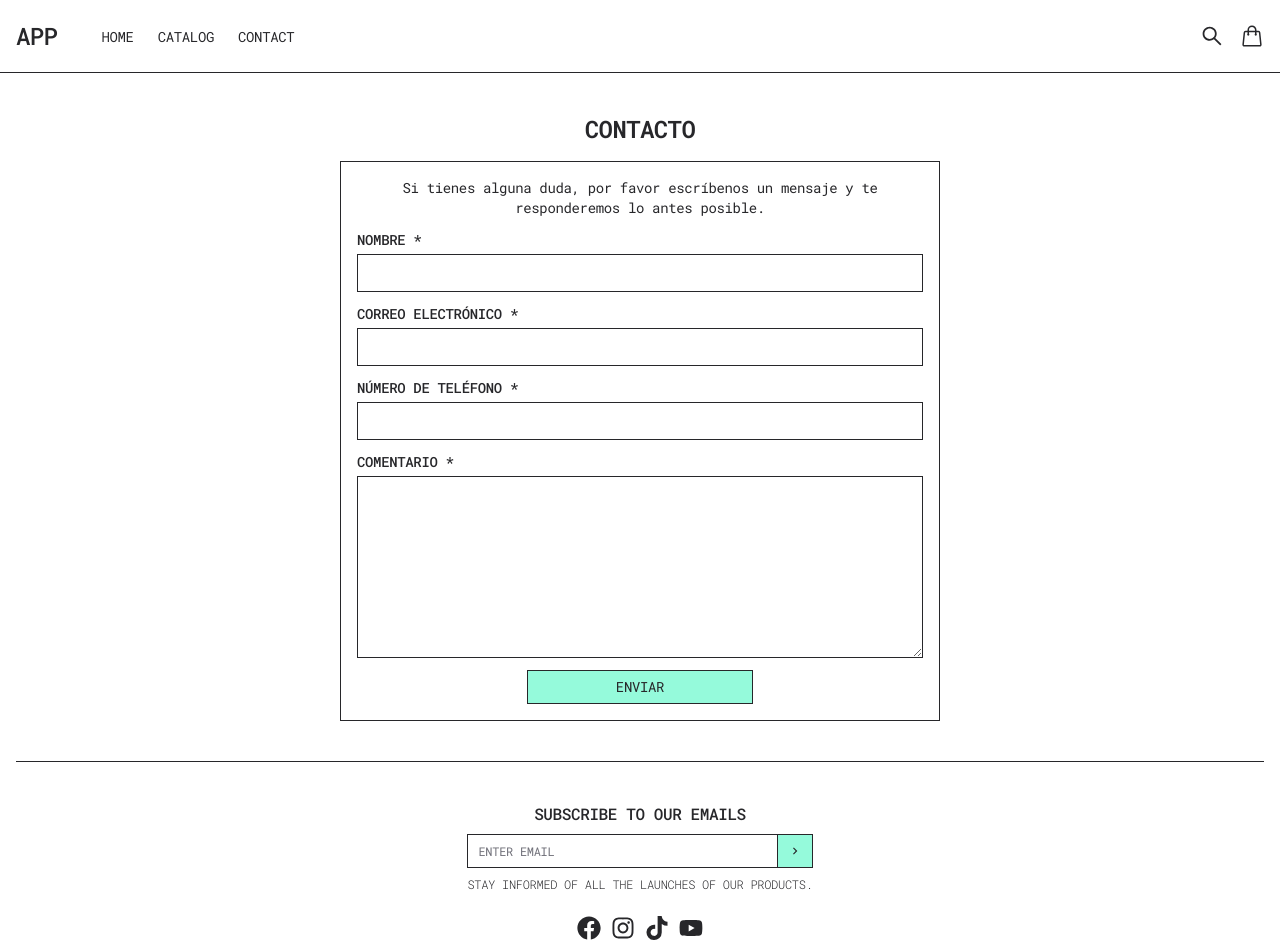
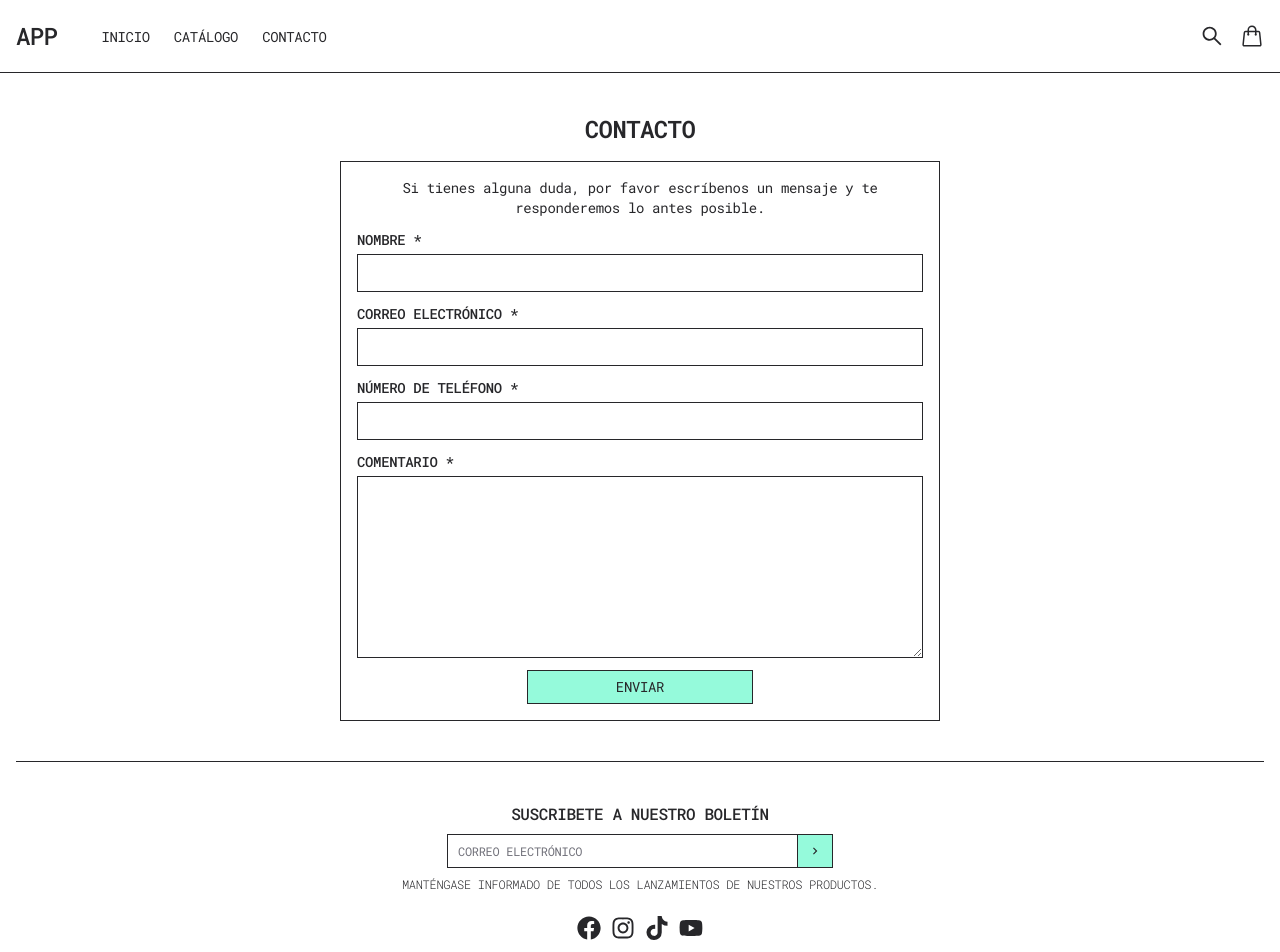
Before and after one commit to lbavendanos/privoti, a Next.js app: page /contact in a window 1280 px wide. Shown: the top 952 px of the page. Built offline with nearby package versions, Linux system fonts and the light colour scheme; no server answers.

Commit message:
Fix footer texts

```diff
--- a/src/layouts/base/components/BaseFooter.tsx
+++ b/src/layouts/base/components/BaseFooter.tsx
@@ -15,8 +15,8 @@ export default function BaseFooter() {
           <BaseFooterSubscribe />
           <BaseFooterSocial />
           <Paragraph size="xs" weight="light" className="text-center" uppercase>
-            <span className="text-base">©</span> {year} {appName} All Rights
-            Reserved
+            <span className="text-base">©</span> {year} {appName} Todos los
+            derechos reservados
           </Paragraph>
         </div>
       </Container>
--- a/src/layouts/base/components/BaseFooterSubscribe.tsx
+++ b/src/layouts/base/components/BaseFooterSubscribe.tsx
@@ -7,14 +7,14 @@ export default function BaseFooterSubscribe() {
   return (
     <div className="flex flex-col items-center justify-center space-y-2 text-center">
       <Paragraph weight="medium" uppercase>
-        Subscribe to our emails
+        Suscribete a nuestro boletín
       </Paragraph>
       <div className="flex justify-center w-full">
         <FormControl
           id="email"
           type="email"
           name="email"
-          placeholder="Enter email"
+          placeholder="Correo electrónico"
           className="shrink py-2 max-w-[350px] border-r-0"
         />
         <Button type="button">
@@ -22,7 +22,7 @@ export default function BaseFooterSubscribe() {
         </Button>
       </div>
       <Paragraph size="xs" weight="light" uppercase>
-        Stay informed of all the launches of our products.
+        Manténgase informado de todos los lanzamientos de nuestros productos.
       </Paragraph>
     </div>
   )
--- a/src/layouts/base/components/BaseNavbar.tsx
+++ b/src/layouts/base/components/BaseNavbar.tsx
@@ -19,7 +19,7 @@ export default function BaseNavbar({
       <ul className={menuClassName}>
         <li className={itemClassName}>
           <BaseNavbarLink href="/" className={linkClassName} onClick={onChange}>
-            Home
+            Inicio
           </BaseNavbarLink>
         </li>
         <li>
@@ -28,7 +28,7 @@ export default function BaseNavbar({
             className={linkClassName}
             onClick={onChange}
           >
-            Catalog
+            Catálogo
           </BaseNavbarLink>
         </li>
         <li>
@@ -37,7 +37,7 @@ export default function BaseNavbar({
             className={linkClassName}
             onClick={onChange}
           >
-            Contact
+            Contacto
           </BaseNavbarLink>
         </li>
       </ul>
```
